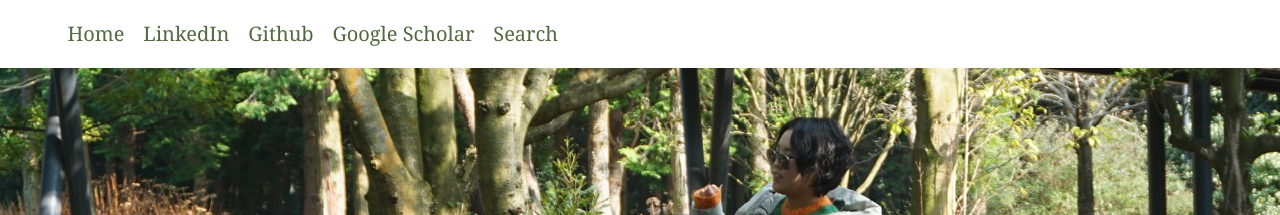
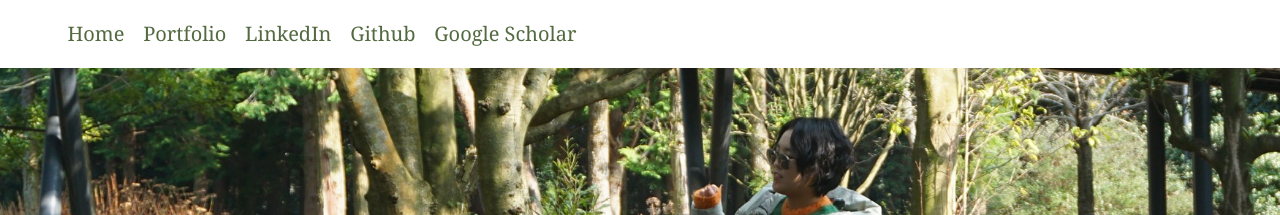
Before and after one commit to lakahaga/yerin-choi, a Jekyll site: the page built from index.md, in a window 1280 px wide. Shown: the top 215 px of the page. Built offline with Jekyll 4.4.1, drawn with Linux system fonts in a browser that asks for light colours.

Commit message:
Update _config.yml

```diff
--- a/_config.yml
+++ b/_config.yml
@@ -121,14 +121,15 @@ favicons: # Favicons are also used in the manifest file. Syntax is 'size: path'
 navigation_header:
 - title: Home
   url: https://lakahaga.github.io/yerin-choi/
+- title: Portfolio
+  url: /portfolio/
 - title: LinkedIn
   url: https://linkedin.com/in/yerin-choi-a30a4522a
 - title: Github
   url: https://github.com/lakahaga
 - title: Google Scholar
   url: https://scholar.google.com/citations?user=7ppYiKEAAAAJ&hl=ko&oi=ao
-- title: Search
-  url: /search/
+
 
 
 navigation_footer:
```
